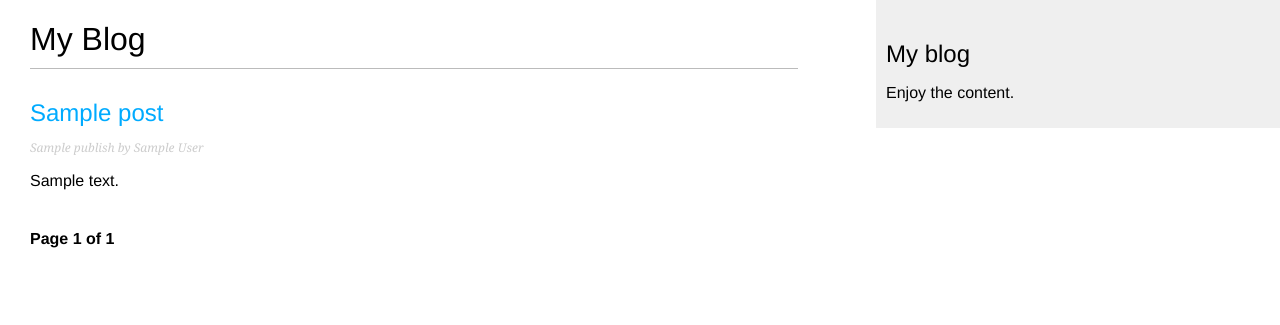
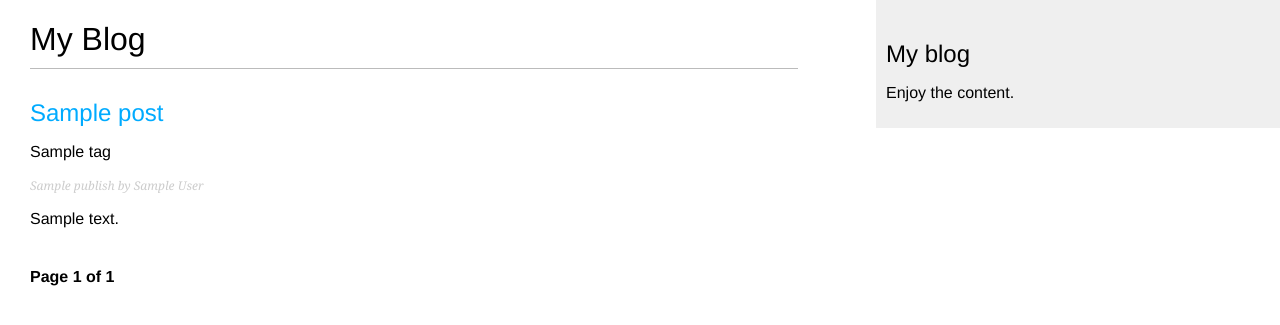
Before and after one commit to alindafortunate/Deep_Dive_in_Django_After_ALX, a Django app: template blog_site/blog/templates/blog/post/list.html in a window 1280 px wide. Shown: the top 325 px of the page. Run offline with Django 5.2, Linux system fonts and the light colour scheme; the template is opened without the code that fills it: most values are stand-ins (such as "Sample title", 1, 10 or a date in 2020).

Commit message:
Used the join filter and understood it

```diff
--- a/blog_site/blog/templates/blog/post/list.html
+++ b/blog_site/blog/templates/blog/post/list.html
@@ -9,6 +9,7 @@
 {% for post in posts %}
 
 <h2><a href="{{post.get_absolute_url}}">{{post.title}}</a></h2>
+<p class="tags">{{post.tags.all | join:", "}}</p>
 
 <p class="date">{{post.publish}} by {{post.author}}</p>
 {{post.body | truncatewords:30 | linebreaks}}
```
